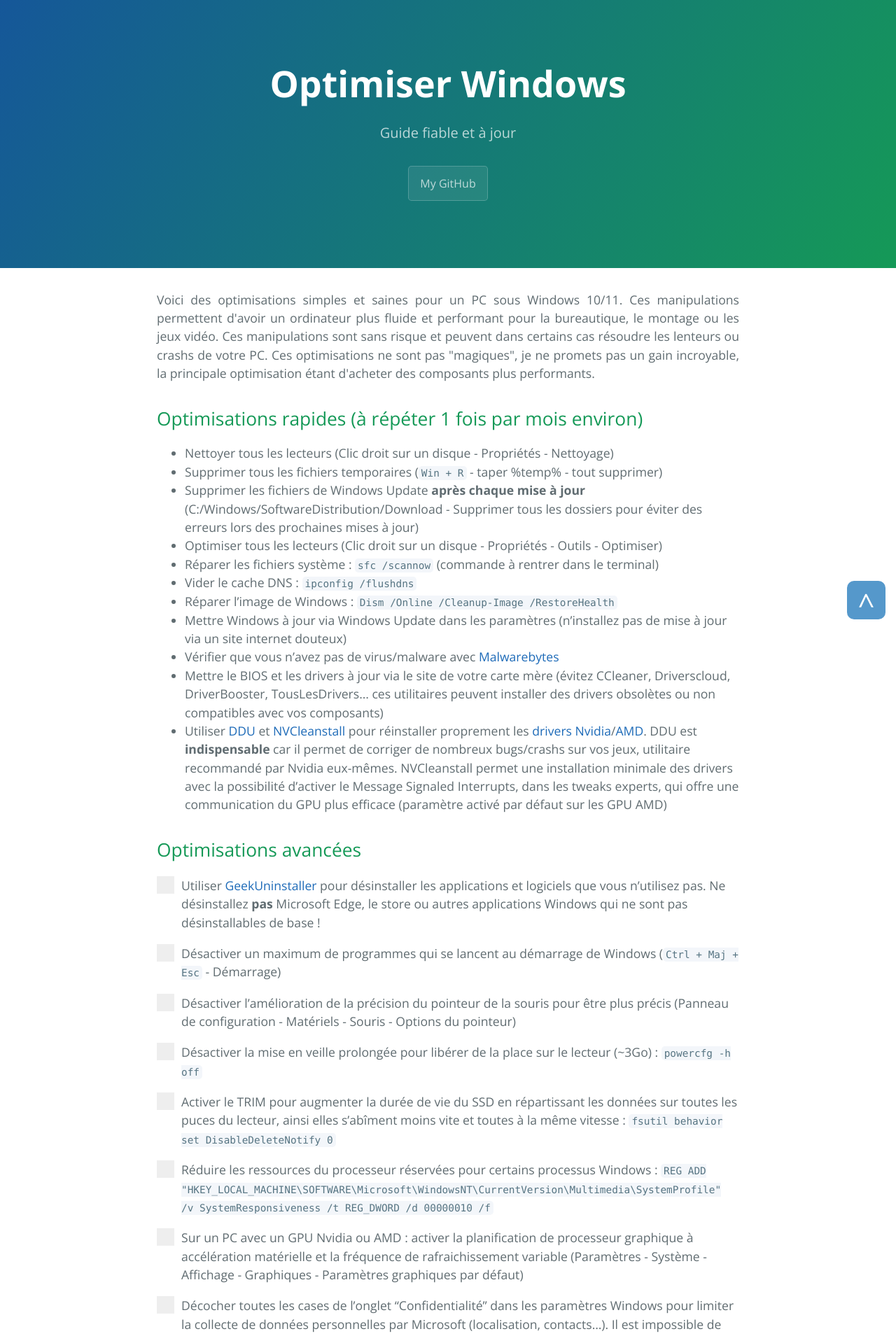
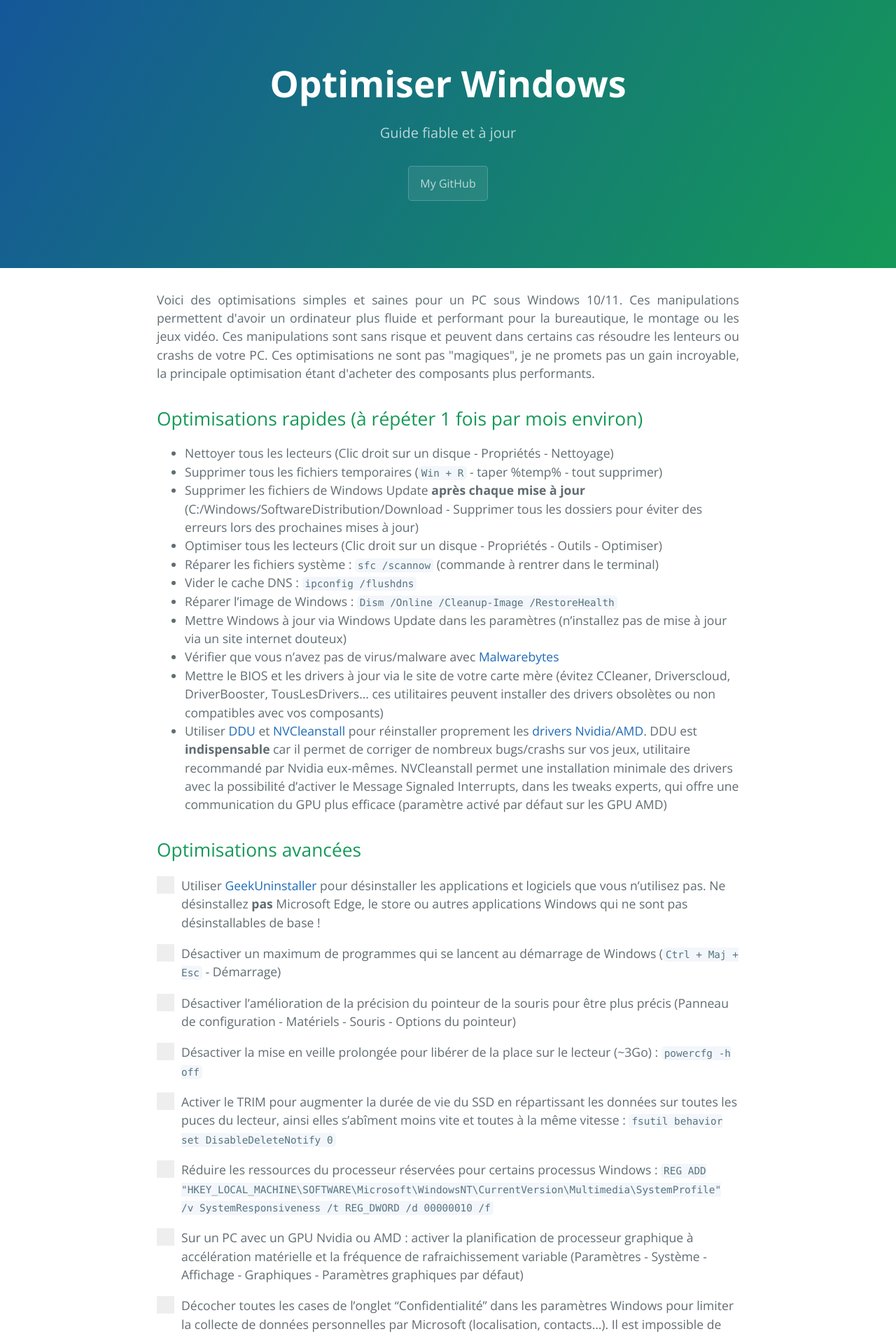
Before and after one commit to PouletEnSlip/pouletenslip.github.io, a Jekyll site: the page built from pages/opti/index.md, in a window 1280 px wide. Shown: the top 1909 px of the page at 70% size. Built offline with Jekyll 4.4.1, drawn with Linux system fonts in a browser that asks for light colours; comment, search, counter and statistics services are not loaded.

Commit message:
Update styleOpti.css

```diff
--- a/css/styleOpti.css
+++ b/css/styleOpti.css
@@ -64,7 +64,7 @@
 .top {
   position: fixed;
   bottom: 15px;
-  right: 15px;
+  right: -100px;
   width: 55px;
   height: 55px;
   font-size: 42px;
```
